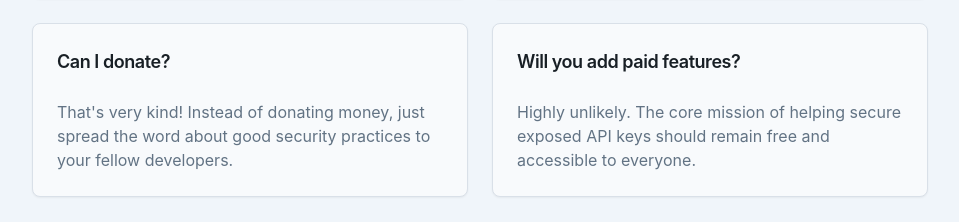
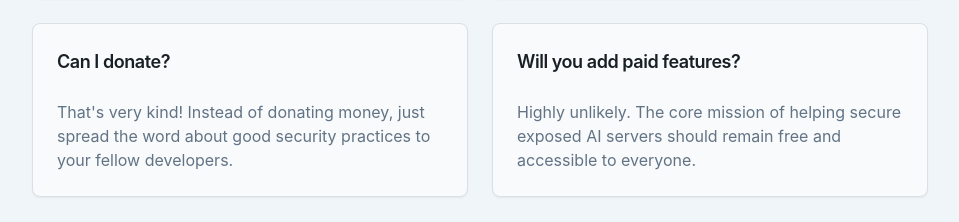
Before and after one commit to nileshevrywhr/llama-leaks, a React (Vite) app in the folder frontend/: page /pricing in a window 1280 px wide. Shown: the part 1673-1895 px from the top of the page, without its empty margins (160-1119 px from the left). Built offline with nearby package versions, Linux system fonts and the light colour scheme.

Commit message:
minor fix: web copy

```diff
--- a/frontend/src/components/PricingBottomSection.tsx
+++ b/frontend/src/components/PricingBottomSection.tsx
@@ -19,7 +19,7 @@ const PricingBottomSection = () => {
     },
     {
       question: "Will you add paid features?",
-      answer: "Highly unlikely. The core mission of helping secure exposed API keys should remain free and accessible to everyone."
+      answer: "Highly unlikely. The core mission of helping secure exposed AI servers should remain free and accessible to everyone."
     }
   ];
 
```
